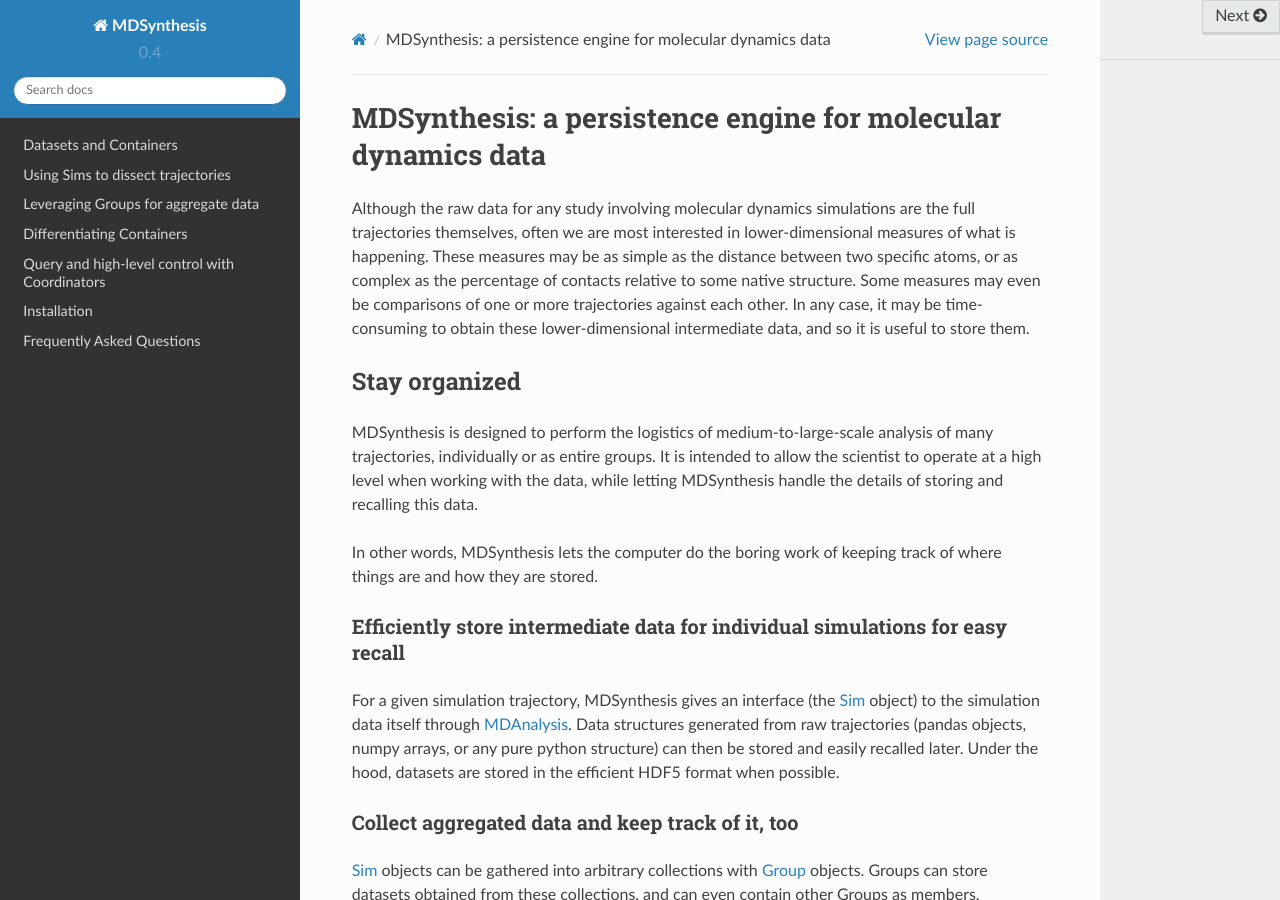
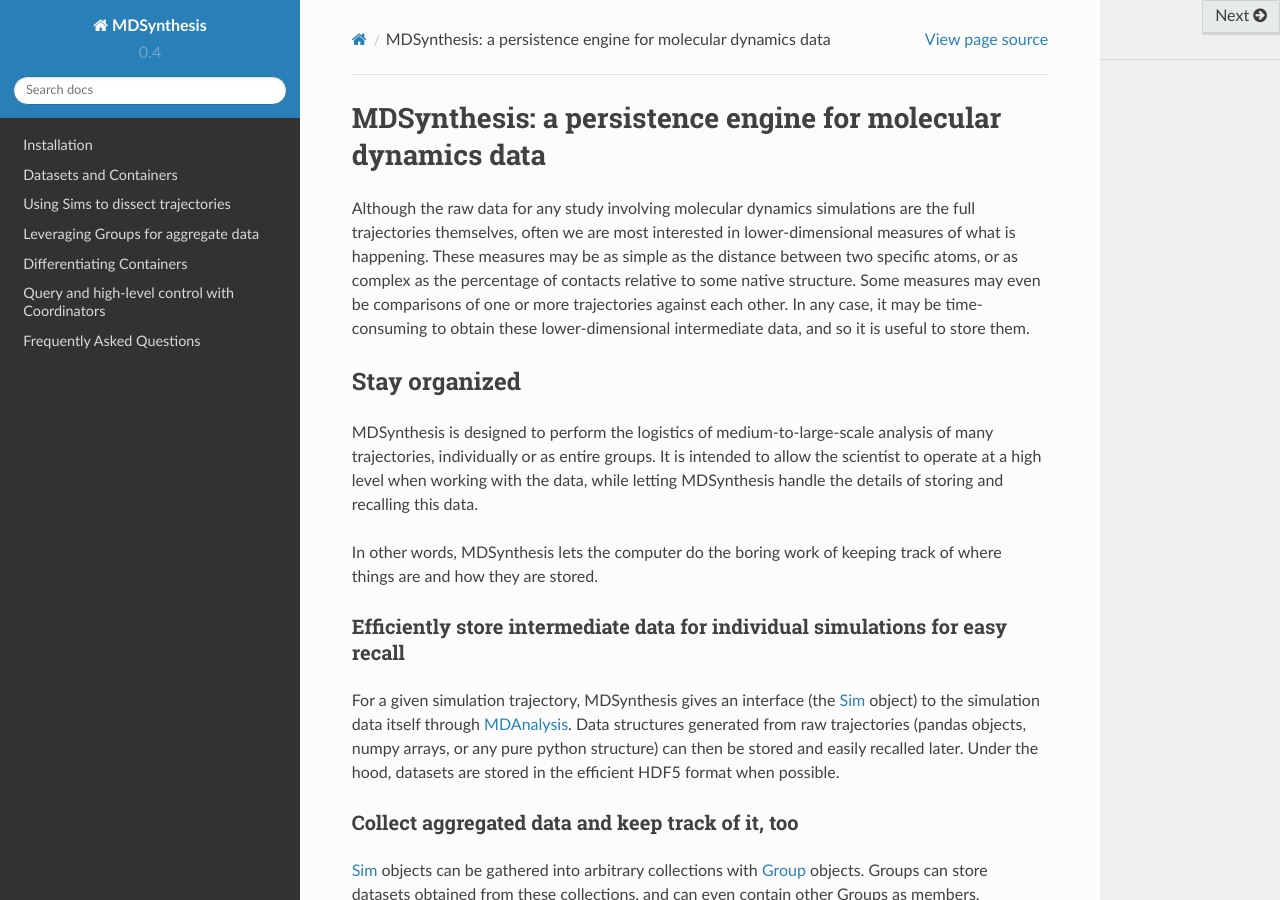
Before and after one commit to datreant/datreant, a Sphinx documentation site: the page built from docs/index.rst, in a window 1280 px wide and 900 px high. Built offline with Sphinx 7.4.7 and the Read the Docs theme 2.0.0, drawn with Linux system fonts in a browser that asks for light colours; pages that are not in the unit, such as notebooks, are missing from menus; part of the change alters nothing that is shown.

```diff
--- a/docs/index.rst
+++ b/docs/index.rst
@@ -85,6 +85,7 @@ Documentation
 .. toctree::
     :maxdepth: 1
 
+    install
     data
     Sim
     Group
@@ -98,7 +99,6 @@ Misc
 .. toctree::
     :maxdepth: 1
 
-    install
     whatsnew
     faq
 
```
